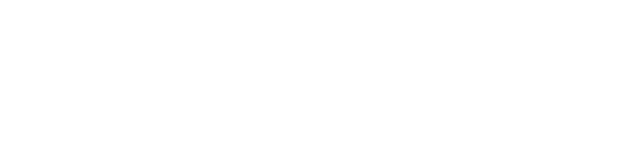
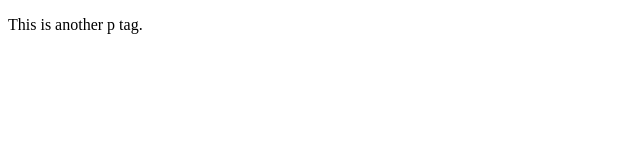
Before and after one commit to Khan2001631/git-learning, a plain HTML site: page index.html in a window 1280 px wide. Shown: the whole page, without its empty margins (0-640 px from the left). Drawn offline with Linux system fonts and the light colour scheme.

Commit message:
Added another p tag

```diff
--- a/index.html
+++ b/index.html
@@ -4,5 +4,6 @@
 <title>Page Title</title>
 </head>
 <body>
+    <p>This is another p tag.</p>
 </body>
 </html>
```
